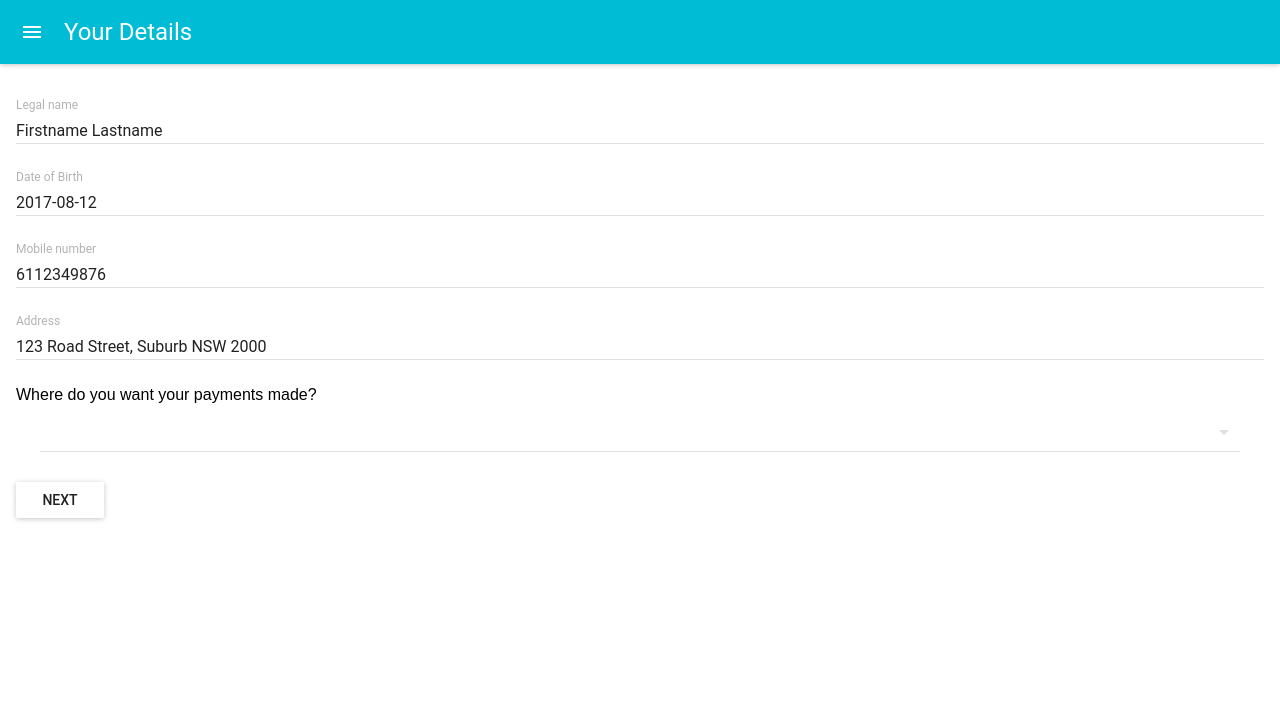
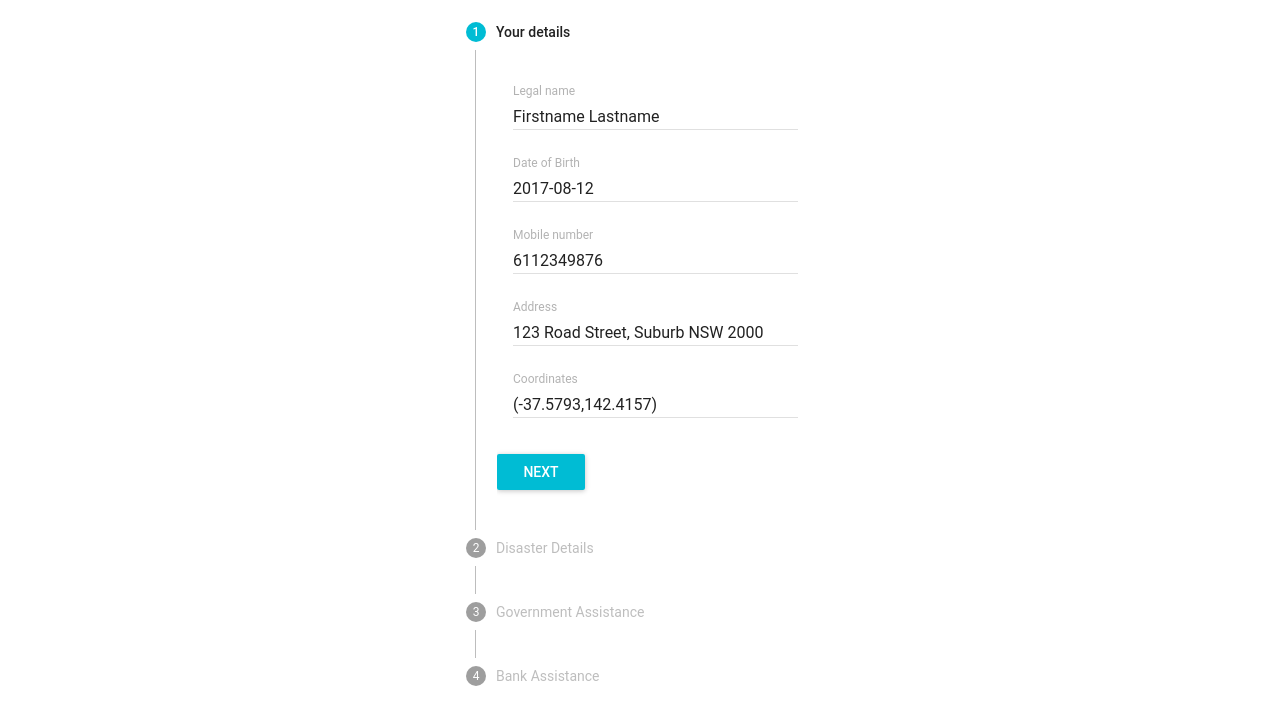
Before and after one commit to henryv0/apc-hackathon, a React (Create React App) app: page / in a window 1280 px wide. Shown: the top 724 px of the page. Built offline with nearby package versions, Linux system fonts and the light colour scheme; no server answers; what react-tap-event-plugin would draw is missing.

Commit message:
Vomits everything into Confirm

```diff
--- a/src/components/Confirm.js
+++ b/src/components/Confirm.js
@@ -8,36 +8,147 @@ import AppBar from 'material-ui/AppBar';
 import DropDownMenu from 'material-ui/DropDownMenu';
 import MenuItem from 'material-ui/MenuItem';
 
+import {
+  Step,
+  Stepper,
+  StepLabel,
+  StepContent,
+} from 'material-ui/Stepper';
+// import RaisedButton from 'material-ui/RaisedButton';
+import FlatButton from 'material-ui/FlatButton';
+
+import Checkbox from 'material-ui/Checkbox';
+
+
 
 export default class Confirm extends Component {
-  constructor(props) {
-    super(props);
-    this.state = {value: 1};
+  // constructor(props) {
+  //   super(props);
+  //   this.state = {value: 1};
+  // }
+
+  state = {
+    finished: false,
+    value: 1,
+    stepIndex: 0,
+  };
+
+  handleNext = () => {
+    const {stepIndex} = this.state;
+    this.setState({
+      stepIndex: stepIndex + 1,
+      finished: stepIndex >= 2,
+    });
+  };
+
+  handlePrev = () => {
+    const {stepIndex} = this.state;
+    if (stepIndex > 0) {
+      this.setState({stepIndex: stepIndex - 1});
+    }
+  };
+
+  renderStepActions(step) {
+    const {stepIndex} = this.state;
+
+    return (
+      <div style={{margin: '12px 0'}}>
+        <RaisedButton
+          label={stepIndex === 3 ? 'Finish' : 'Next'}
+          disableTouchRipple={true}
+          disableFocusRipple={true}
+          primary={true}
+          onTouchTap={this.handleNext}
+          style={{marginRight: 12}}
+        />
+        {step > 0 && (
+          <FlatButton
+            label="Back"
+            disabled={stepIndex === 0}
+            disableTouchRipple={true}
+            disableFocusRipple={true}
+            onTouchTap={this.handlePrev}
+          />
+        )}
+      </div>
+    );
   }
 
   handleChange = (event, index, value) => this.setState({value});
 
+  fetchInfoData() {
+    fetch('https://apc.openbankproject.com/obp/v3.0.0/banks/au.01.aum.anz/customers', {
+      method: 'GET',
+      headers: {
+        'Authorization': 'DirectLogin token="eyJhbGciOiJIUzI1NiIsInR5cCI6IkpXVCJ9.eyIiOiIifQ.GJQMOaeIXFN6Q6K_a-WyxOlZFs3HxUC4sth9MAJUV7o"'
+      }
+    })
+    .then((response) => response.json())
+    .then((json) => {
+      // json.customers
+      console.log(json.customers);
+    })
+    .catch((err) => {
+      console.log(err)
+    })
+  }
+
+  fetchLocationData() {
+    fetch('https://apc.openbankproject.com/obp/v3.0.0/banks/au.01.aum.anz/accounts/4b0ad35f-b576-4045-af6a-9ec1a68f9115/owner/transactions', {
+      method: 'GET',
+      headers: {
+        'Authorization': 'DirectLogin token="eyJhbGciOiJIUzI1NiIsInR5cCI6IkpXVCJ9.eyIiOiIifQ.GJQMOaeIXFN6Q6K_a-WyxOlZFs3HxUC4sth9MAJUV7o"'
+      }
+    })
+      .then((response) => response.json())
+      .then((json) => {
+        console.log(json);
+        const locations = json.transactions.map(function(trans) {
+          if (trans.metadata.where) {
+            return trans.metadata.where
+          }
+          else {
+            return;
+          }
+        })
+        // console.log(json);
+        // console.log(locations);
+      })
+      .catch((err) => {
+        console.log(err)
+      })
+  }
+
+  // fetch
+
 
   render() {
+    this.fetchInfoData();
+
+    // return (
+
+    const {finished, stepIndex} = this.state;
+
     return (
-    //   <Grid fluid>
-    //     <Row>
-    //       <Col xs={6} md={3}>
-    //         Hello, world!
-    //       </Col>
-    //     </Row>
-    //   </Grid>
+      <div style={{maxWidth: 380, maxHeight: 400, margin: 'auto'}}>
+        <Stepper activeStep={stepIndex} orientation="vertical">
+          <Step>
+            <StepLabel>Your details</StepLabel>
+            <StepContent>
               <div>
-        <AppBar title="Your Details"/>
+                {/* <AppBar title="Your Details"/> */}
                 <div style={{ padding: '1em' }}>
                   <TextField defaultValue="Firstname Lastname" floatingLabelText="Legal name" fullWidth={true}/><br />
                   <DatePicker hintText="DOB" fullWidth={true} defaultDate={new Date()} floatingLabelText="Date of Birth"/>
                   <TextField defaultValue="6112349876" floatingLabelText="Mobile number" fullWidth={true} type="number"/><br />
-          <TextField defaultValue="123 Road Street, Suburb NSW 2000" floatingLabelText="Address" fullWidth={true}/><br /><br />
+                  <TextField defaultValue="123 Road Street, Suburb NSW 2000" floatingLabelText="Address" fullWidth={true}/><br />
+                  <TextField defaultValue="(-37.5793,142.4157)" floatingLabelText="Coordinates" fullWidth={true}/><br />
 
-          <span>Where do you want your payments made?</span><br />
+                  {/*<br />
 
-          <DropDownMenu onChange={this.handleChange}
+                   <span>Where do you want your payments made?</span><br /> */}
+
+                  {/* <DropDownMenu onChange={this.handleChange}
                   style={{width: '100%', padding: '0'}}
                   //autoWidth={false}
                   >
@@ -45,11 +156,74 @@ export default class Confirm extends Component {
                     <MenuItem value={2} primaryText="Westpac" />
                     <MenuItem value={3} primaryText="CBA" />
                     <MenuItem value={4} primaryText="NAB" />
-          </DropDownMenu><br/><br />
-          <RaisedButton label="Next" />
+                   </DropDownMenu><br/><br />  */}
+                  {/* <RaisedButton label="Next" /> */}
                 </div>
               </div>
+              {this.renderStepActions(0)}
+            </StepContent>
+          </Step>
+          <Step>
+            <StepLabel>Disaster Details</StepLabel>
+            <StepContent>
+              <p>Which disaster were you affected by?</p>
+              <DropDownMenu value={this.state.value} onChange={this.handleChange}>
+                <MenuItem value={1} primaryText="Bushfire" />
+                <MenuItem value={2} primaryText="Flood" />
+                <MenuItem value={3} primaryText="Storm" />
+              </DropDownMenu>
 
+              <p>Date you were affected by the disaster</p>
+              <DatePicker hintText="DOB" fullWidth={true} defaultDate={new Date()}/>
+
+              <p>How were you directly affected by the disaster?</p>
+              <Checkbox
+                label="Immediate family member has died or is missing"
+              />
+              <Checkbox
+                label="I was seriously injured"
+              />
+              <Checkbox
+                label="Dependent(s) were seriously injured"
+              />
+              <br/>
+
+              {this.renderStepActions(1)}
+            </StepContent>
+          </Step>
+          <Step>
+            <StepLabel>Government Assistance</StepLabel>
+            <StepContent>
+              <p>You are eligible for these grants: </p>
+
+
+              {this.renderStepActions(2)}
+            </StepContent>
+          </Step>
+          <Step>
+            <StepLabel>Bank Assistance</StepLabel>
+            <StepContent>
+              <p>Relief packages available to you: </p>
+
+
+              {this.renderStepActions(2)}
+            </StepContent>
+          </Step>
+        </Stepper>
+        {finished && (
+          <p style={{margin: '20px 0', textAlign: 'center'}}>
+            {/* <a
+              href="#"
+              onClick={(event) => {
+                event.preventDefault();
+                this.setState({stepIndex: 0, finished: false});
+              }}
+            >
+              Click here
+            </a> to reset the example. */}
+          </p>
+        )}
+      </div>
 
     );
   }
```
Lines whose indentation alone changed are shown as unchanged.
